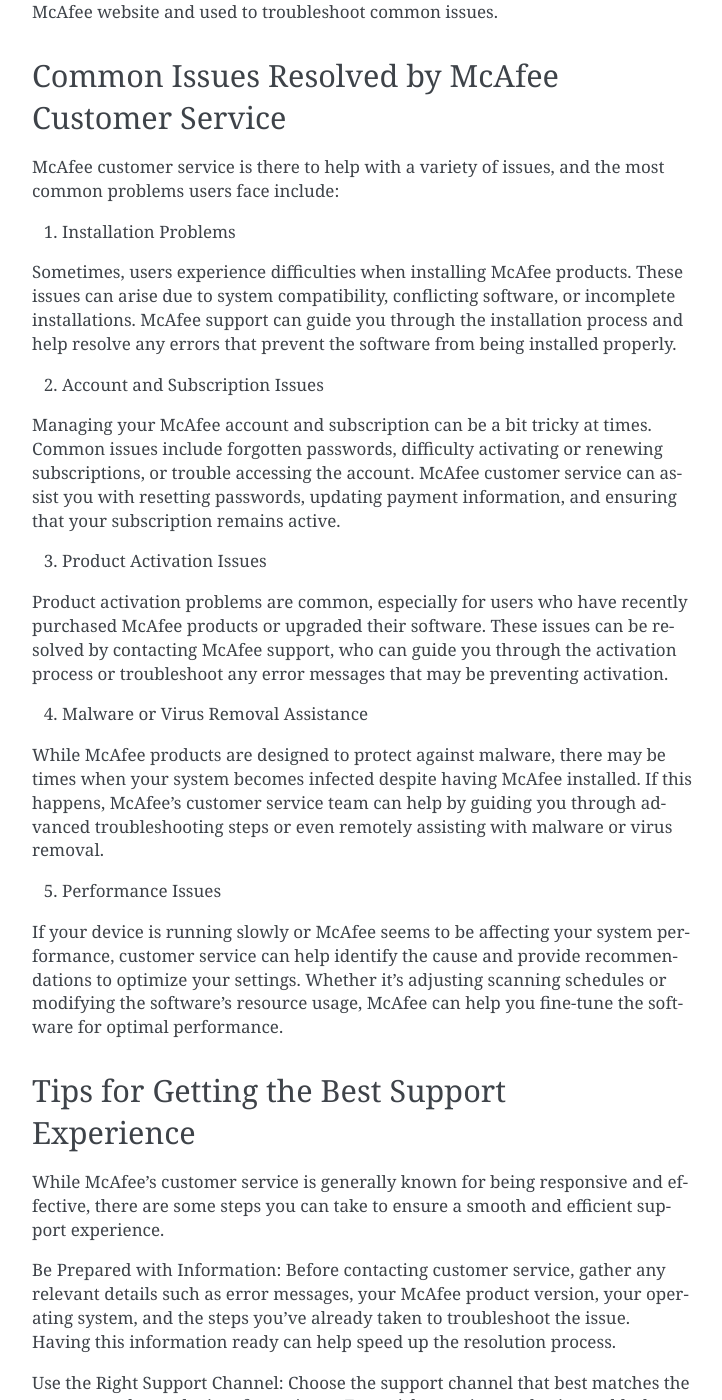
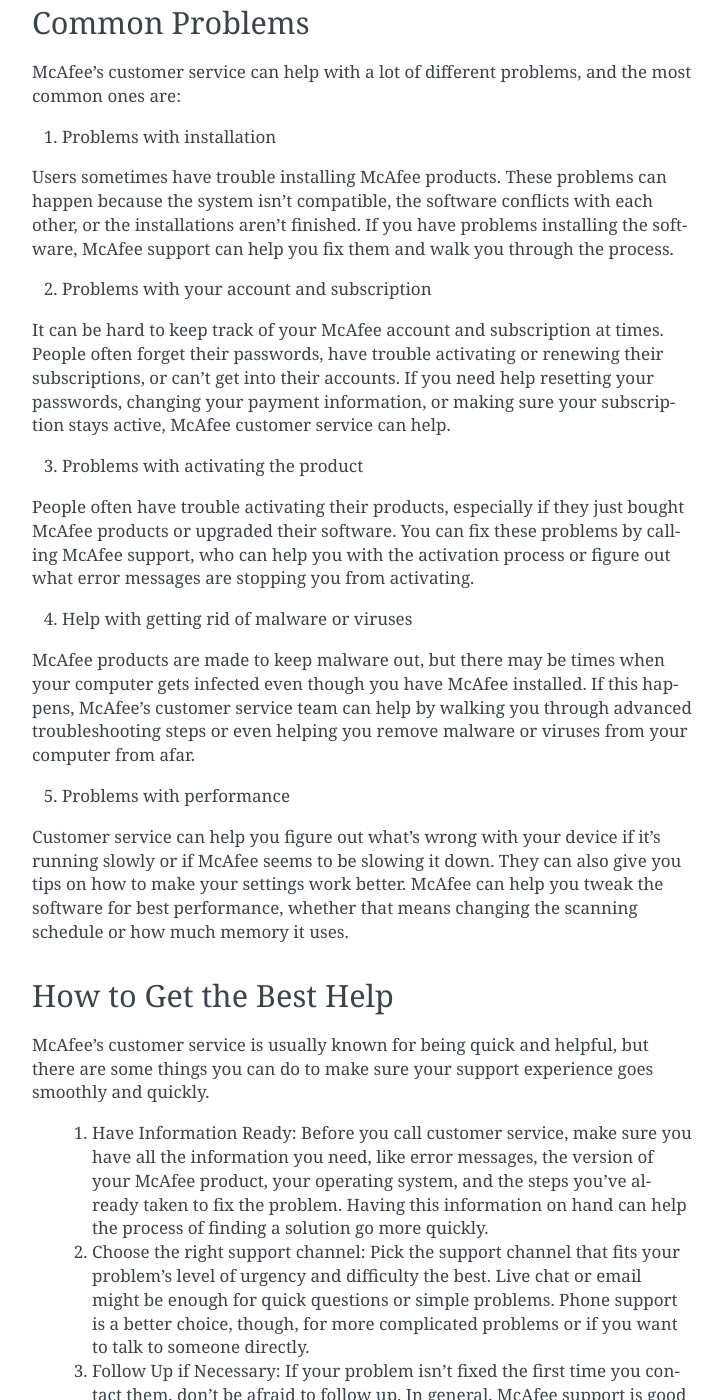
Before and after one commit to amaya1329/How-to-Contact-McAfee-Customer-Service-, a Sphinx documentation site: the page built from docs/index.rst, in a window 1280 px wide and 1400 px high, scrolled down 2375 px. Shown: the whole window, without its empty margins (388-1110 px from the left). Built offline with Sphinx 7.4.7, drawn with Linux system fonts in a browser that asks for light colours; some of the changed text lies outside the part shown.

Commit message:
Update index.rst

```diff
--- a/docs/index.rst
+++ b/docs/index.rst
@@ -16,88 +16,86 @@
    :target: https://getchatsupport.live/
 
 
+McAfee is a well-known name in cybersecurity. It makes a variety of products that keep your devices and personal information safe from harmful threats. It's important to have access to reliable and helpful customer service, whether you're using McAfee for personal protection or a business-level solution. In this article, we'll talk about the different ways you can get help from McAfee customer service, how to fix common problems, and what to expect when you ask for help.
 
+Getting to Know McAfee Customer Service
+----------------------------------------
+McAfee's customer service is there to help users with every part of the product, from setting it up to fixing problems and troubleshooting. If you're having trouble installing software, managing your account, or using advanced features, McAfee has a number of ways for you to get in touch with its support team.
 
-McAfee is one of the most widely recognized names in cybersecurity, offering a range of products designed to protect your devices and personal information from malicious threats. Whether you're using McAfee for personal protection or a business-level solution, having access to reliable and efficient customer service is crucial. In this article, we’ll explore the various ways you can get help from McAfee customer service, how to troubleshoot common issues, and what to expect when seeking assistance.
+The company knows how important it is to provide great customer service in the competitive field of cybersecurity. McAfee wants to make sure that users can get the help they need quickly and effectively to keep their online security safe.
 
-Understanding McAfee Customer Service
--------------------------------------
-McAfee's customer service is designed to assist users with all aspects of the product, from initial setup to troubleshooting and resolving issues. Whether you’re dealing with software installation problems, issues related to account management, or need guidance on advanced features, McAfee offers several channels to reach its support team.
+Ways to Get in Touch with McAfee Customer Service
+------------------------------------------
+Customers can reach McAfee's support team in a number of ways. These channels are meant to help you find a solution, no matter what the problem is.
 
-The company is well-aware of the importance of offering top-notch customer service in the competitive cybersecurity industry. McAfee aims to ensure that users can get the help they need quickly and effectively to maintain the integrity of their online security.
+1. Support through live chat
 
-Channels to Reach McAfee Customer Service
-----------------------------------------
-McAfee offers a variety of ways for customers to get in touch with its support team. These channels are designed to make it easier for you to find a resolution regardless of the nature of the issue.
+Live chat support is one of the fastest and most effective ways to reach McAfee's customer service. You can talk to a McAfee agent in real time with this service, and they can help you with your problem or answer your questions. If you need help right away but don't want to wait on hold for a phone call, live chat is a great choice.
 
-1. Live Chat Support
+To use the live chat option, go to the McAfee website, click on the support tab, and then look for the live chat option. You can get help any time, day or night, because it's open all the time.
 
-One of the quickest and most efficient ways to get in touch with McAfee’s customer service is through live chat support. This service allows you to interact in real-time with a McAfee agent, who can guide you through your issue or answer questions. Live chat is a great option when you need immediate assistance but don’t want to wait on hold for a phone call.
+2. Help over the phone
 
-To use the live chat feature, simply visit the McAfee website, navigate to the support section, and look for the live chat option. It’s available 24/7, so you can get help at any time, day or night.
+If you'd rather talk to a customer service representative on the phone, McAfee has that option. This choice is best for problems that are more complicated and may need a full explanation. You might be asked to give some basic information while you wait for a representative to help speed up the process.
 
-2. Phone Support
+Depending on where you are, phone support is available at different times. When you call, an automated system may first help you with basic troubleshooting steps before connecting you to a real person.
 
-If you prefer to speak directly with a customer service representative, McAfee offers phone support. This option is ideal for more complex issues that may require a detailed explanation. While waiting for a representative, you may be asked to provide some preliminary information to help speed up the process.
+3. Help by Email
 
-Phone support is available at different hours depending on your region. Once you call, an automated system may first guide you through basic troubleshooting steps before connecting you to a live representative.
+McAfee also has email support for people who need help but aren't in a hurry. This choice lets you explain your problem in detail and get a reply from a member of the support team. It's especially helpful for questions that aren't urgent or when you need proof in writing of the help you got.
 
-3. Email Support
+Email support is usually slower than phone or live chat support, but it's still a good way to get help if you don't mind waiting for an answer.
 
-For those who need assistance but aren’t in a rush, McAfee also offers email support. This option allows you to describe your issue in detail and receive a response from a support team member. It’s particularly useful for non-urgent inquiries or when you need written documentation of the support provided.
+4. Forum for the community
 
-Email support is generally slower than live chat or phone support, but it’s still a reliable way to get help if you don’t mind waiting for a response.
+If you like to fix problems on your own or with other people, McAfee's community forum is a great place to go. You can ask questions and talk to both McAfee employees and other users who may have had the same problems on the forum. Before you call customer service, you should check out the forum because it has already answered a lot of common questions.
 
-4. Community Forum
+The community forum is a great place to get help with problems and learn how to get the most out of your McAfee software. If you like learning about cybersecurity and want to know about the latest threats and how to deal with them, it's also a good choice.
 
-McAfee’s community forum is a valuable resource for users who prefer to troubleshoot on their own or engage with others to solve issues. The forum allows you to ask questions and interact with both McAfee employees and other users who may have encountered similar problems. Many common issues have already been addressed on the forum, so it’s worth checking out before contacting customer service directly.
+5. Options for self-service
 
-In addition to troubleshooting, the community forum is a great place to find tips and tricks for getting the most out of your McAfee software. It’s also a good option if you enjoy learning about cybersecurity and want to stay up to date on the latest threats and solutions.
+If you'd rather not call customer service to get help with problems, McAfee has a number of self-service tools. There is a lot of information on the company's website, including articles and guides on a wide range of topics, such as how to install and activate the product, how to fix common error messages, and how to do more advanced troubleshooting.
 
-5. Self-Service Options
+McAfee also has diagnostic tools that can find and fix problems with your software or hardware on their own. You can get these tools from the McAfee website and use them to fix common problems.
 
-If you prefer to solve issues on your own without contacting customer support, McAfee provides various self-service tools. The company’s website features an extensive knowledge base with articles and guides that cover a wide range of topics, from installation and product activation to common error messages and advanced troubleshooting.
+McAfee Customer Service Fixes These Common Problems
+------------------------------------------------
+McAfee's customer service can help with a lot of different problems, and the most common ones are:
 
-McAfee also provides diagnostic tools that can automatically detect and fix problems with your software or hardware. These tools can be downloaded from the McAfee website and used to troubleshoot common issues.
+1. Problems with installation
 
-Common Issues Resolved by McAfee Customer Service
---------------------------------------------
-McAfee customer service is there to help with a variety of issues, and the most common problems users face include:
+Users sometimes have trouble installing McAfee products. These problems can happen because the system isn't compatible, the software conflicts with each other, or the installations aren't finished. If you have problems installing the software, McAfee support can help you fix them and walk you through the process.
 
-1. Installation Problems
+2. Problems with your account and subscription
 
-Sometimes, users experience difficulties when installing McAfee products. These issues can arise due to system compatibility, conflicting software, or incomplete installations. McAfee support can guide you through the installation process and help resolve any errors that prevent the software from being installed properly.
+It can be hard to keep track of your McAfee account and subscription at times. People often forget their passwords, have trouble activating or renewing their subscriptions, or can't get into their accounts. If you need help resetting your passwords, changing your payment information, or making sure your subscription stays active, McAfee customer service can help.
 
-2. Account and Subscription Issues
+3. Problems with activating the product
 
-Managing your McAfee account and subscription can be a bit tricky at times. Common issues include forgotten passwords, difficulty activating or renewing subscriptions, or trouble accessing the account. McAfee customer service can assist you with resetting passwords, updating payment information, and ensuring that your subscription remains active.
+People often have trouble activating their products, especially if they just bought McAfee products or upgraded their software. You can fix these problems by calling McAfee support, who can help you with the activation process or figure out what error messages are stopping you from activating.
 
-3. Product Activation Issues
+4. Help with getting rid of malware or viruses
 
-Product activation problems are common, especially for users who have recently purchased McAfee products or upgraded their software. These issues can be resolved by contacting McAfee support, who can guide you through the activation process or troubleshoot any error messages that may be preventing activation.
+McAfee products are made to keep malware out, but there may be times when your computer gets infected even though you have McAfee installed. If this happens, McAfee's customer service team can help by walking you through advanced troubleshooting steps or even helping you remove malware or viruses from your computer from afar.
 
-4. Malware or Virus Removal Assistance
+5. Problems with performance
 
-While McAfee products are designed to protect against malware, there may be times when your system becomes infected despite having McAfee installed. If this happens, McAfee’s customer service team can help by guiding you through advanced troubleshooting steps or even remotely assisting with malware or virus removal.
+Customer service can help you figure out what's wrong with your device if it's running slowly or if McAfee seems to be slowing it down. They can also give you tips on how to make your settings work better. McAfee can help you tweak the software for best performance, whether that means changing the scanning schedule or how much memory it uses.
 
-5. Performance Issues
+How to Get the Best Help
+-------------------
+McAfee's customer service is usually known for being quick and helpful, but there are some things you can do to make sure your support experience goes smoothly and quickly.
 
-If your device is running slowly or McAfee seems to be affecting your system performance, customer service can help identify the cause and provide recommendations to optimize your settings. Whether it’s adjusting scanning schedules or modifying the software’s resource usage, McAfee can help you fine-tune the software for optimal performance.
+   1. Have Information Ready: Before you call customer service, make sure you have all the information you need, like error messages, the version of your McAfee product, your operating system, and the steps you've already taken to fix the problem. Having this information on hand can help the process of finding a solution go more quickly.
 
-Tips for Getting the Best Support Experience
--------------------------------------
-While McAfee’s customer service is generally known for being responsive and effective, there are some steps you can take to ensure a smooth and efficient support experience.
+   2. Choose the right support channel: Pick the support channel that fits your problem's level of urgency and difficulty the best. Live chat or email might be enough for quick questions or simple problems. Phone support is a better choice, though, for more complicated problems or if you want to talk to someone directly.
 
-Be Prepared with Information: Before contacting customer service, gather any relevant details such as error messages, your McAfee product version, your operating system, and the steps you’ve already taken to troubleshoot the issue. Having this information ready can help speed up the resolution process.
+   3.  Follow Up if Necessary: If your problem isn't fixed the first time you contact them, don't be afraid to follow up. In general, McAfee support is good at fixing problems, but it can take a few tries to figure out what is really wrong.
 
-Use the Right Support Channel: Choose the support channel that best matches the urgency and complexity of your issue. For quick questions or basic troubleshooting, live chat or email might be sufficient. However, for more complex issues or if you prefer to speak to someone directly, phone support is a better option.
+   4.  Use McAfee's knowledge base, diagnostic tools, and community forums if you like to solve problems on your own. These resources can often help you fix common problems right away.
 
-Follow Up if Necessary: If your issue isn’t resolved on the first contact, don’t hesitate to follow up. McAfee support is generally diligent in resolving issues, but sometimes it takes a few rounds of communication to get to the root cause of the problem.
+In the end
+-----------
+McAfee is a well-known name in cybersecurity, and its customer service is an important part of its promise to keep you safe. If you're having trouble installing something, managing your account, or using more advanced features, McAfee's support team is there to help. You can make sure your McAfee products keep working well and keep your devices safe and secure by using all the different ways to talk to them.
 
-Leverage Self-Service Resources: If you’re someone who prefers to solve problems independently, make use of McAfee’s knowledge base, diagnostic tools, and community forums. These resources can often provide instant solutions to common issues.
-
-Conclusion
------------
-McAfee is a trusted name in cybersecurity, and its customer service is an integral part of its commitment to providing high-quality protection. Whether you’re encountering installation issues, need help with account management, or want guidance on more advanced features, McAfee’s support team is ready to assist you. By using the various channels of communication available, you can ensure that your McAfee products continue to perform at their best, keeping your devices safe and secure.
-
-Remember, effective customer service is just one of the many ways McAfee demonstrates its dedication to its users, and leveraging these resources will help ensure that you get the most out of your McAfee experience.
+McAfee shows its commitment to its users in many ways, and good customer service is just one of them. Using these tools will help you get the most out of your McAfee experience.
```
